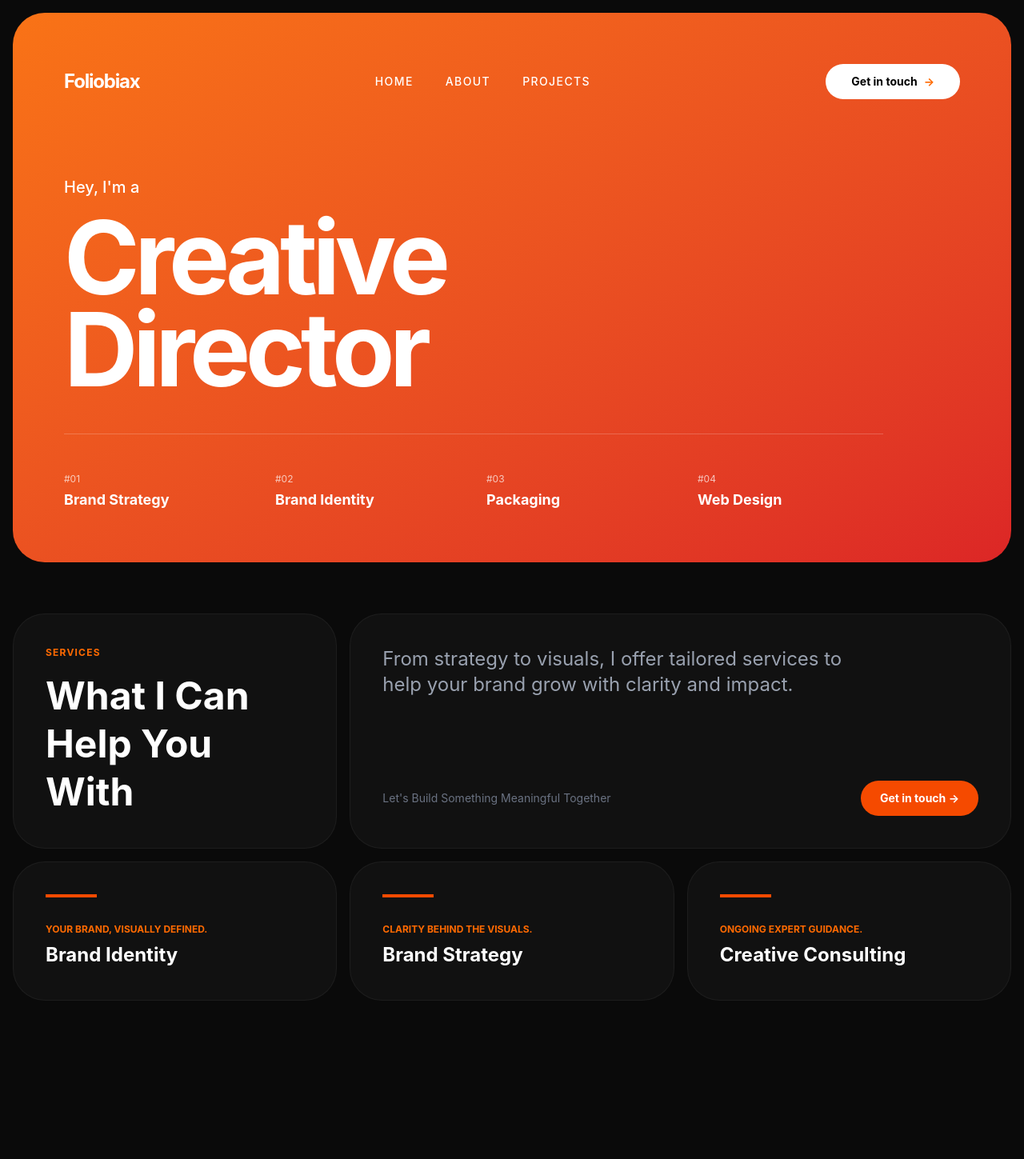
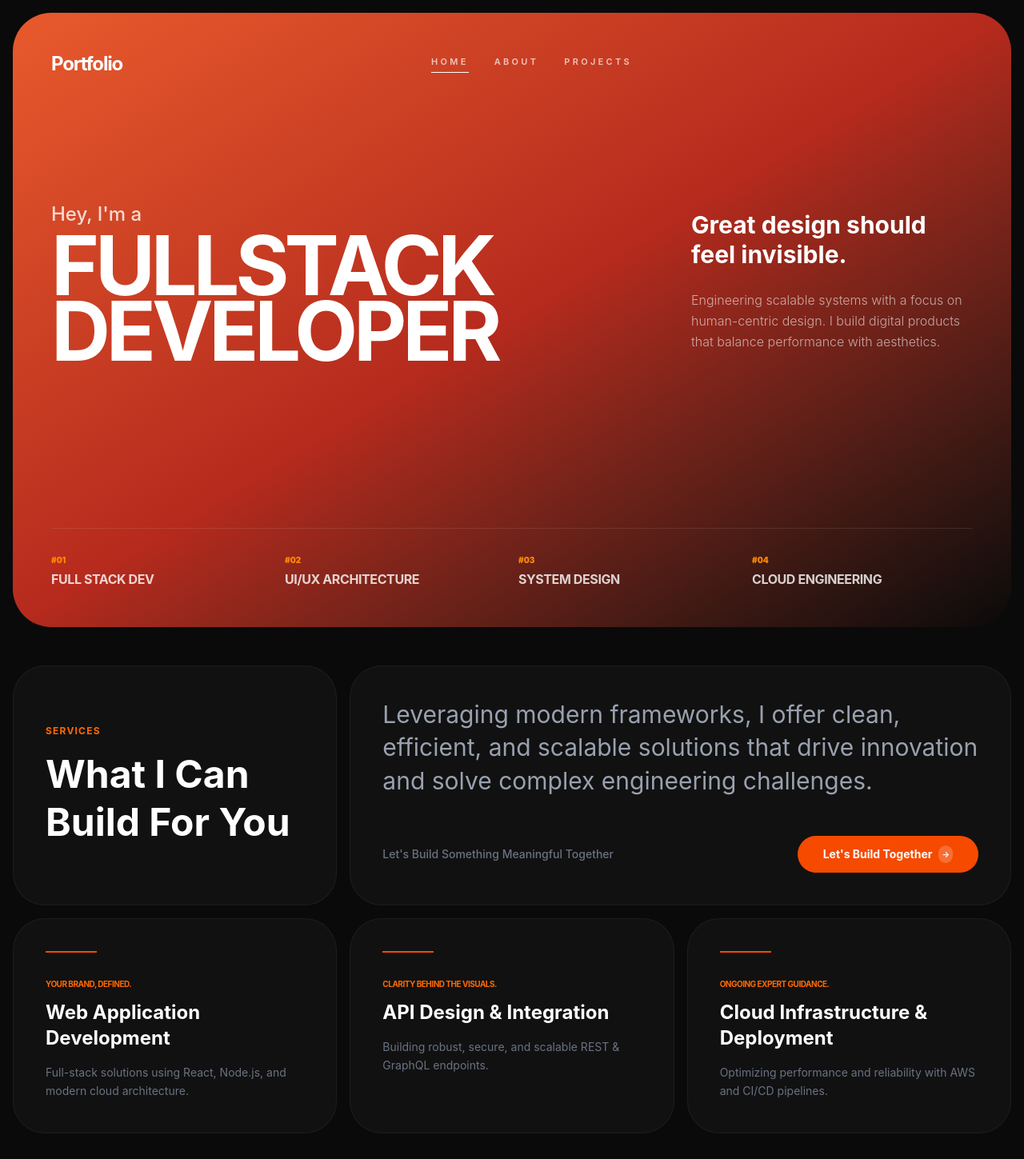
Before and after one commit to SKirushanth/Portfolio, a React (Vite) app: page / in a window 1280 px wide. Shown: the whole page at 80% size. Before the commit the page ends 1379 px from the top, so only its background shows below. Built offline with nearby package versions, Linux system fonts and the light colour scheme.

Commit message:
implement hero section with typewriter effect and fix component architecture

```diff
--- a/package.json
+++ b/package.json
@@ -12,7 +12,8 @@
   "dependencies": {
     "@tailwindcss/postcss": "^4.1.18",
     "react": "^19.2.0",
-    "react-dom": "^19.2.0"
+    "react-dom": "^19.2.0",
+    "typewriter-effect": "^2.22.0"
   },
   "devDependencies": {
     "@eslint/js": "^9.39.1",
--- a/src/App.tsx
+++ b/src/App.tsx
@@ -3,10 +3,9 @@ import Services from './sections/Services';
 
 function App() {
   return (
-    <main className="bg-[#0a0a0a] min-h-screen pb-20">
+    <main className="bg-[#0a0a0a] min-h-screen">
       <div className="max-w-[1400px] mx-auto">
         <Hero />
-        {/* You can add the TrustBar here later */}
         <Services />
       </div>
     </main>
--- /dev/null
+++ b/src/declarations.d.ts
@@ -0,0 +1 @@
+declare module 'typewriter-effect';
--- a/src/index.css
+++ b/src/index.css
@@ -1,16 +1,12 @@
 @import "tailwindcss";
 
 :root {
-  background-color: #0a0a0a;
+  background-color: #0d0d0d; /* Deep charcoal/black */
   color: white;
 }
 
+/* Ensure the font matches the clean sans-serif in your image */
 body {
-  margin: 0;
-  font-family: 'Inter', sans-serif;
+  font-family: 'Inter', system-ui, sans-serif;
+  -webkit-font-smoothing: antialiased;
 }
-
-
-.rounded-bento {
-  border-radius: 2.5rem;
-}
--- a/src/sections/Hero.tsx
+++ b/src/sections/Hero.tsx
@@ -1,33 +1,71 @@
+// @ts-ignore
+import Typewriter from 'typewriter-effect';
+
 export default function Hero() {
   return (
-    <section className="p-4">
-      <div className="bg-gradient-to-br from-[#f97316] to-[#dc2626] rounded-bento p-8 md:p-16 relative overflow-hidden">
+    <section id="home" className="p-4 h-screen">
+      {/* Changed bg-linear to bg-gradient */}
+      <div className="relative h-full w-full bg-gradient-to-br from-[#e85a2d] via-[#b52a1d] to-[#0a0a0a] rounded-[3rem] overflow-hidden flex flex-col justify-between p-8 md:p-12">
+
         {/* Navbar */}
-        <nav className="flex justify-between items-center mb-24">
-          <span className="font-bold text-2xl tracking-tighter">Foliobiax</span>
-          <div className="hidden md:flex gap-10 text-sm font-medium uppercase tracking-widest">
-            <a href="#home" className="hover:opacity-70 transition">Home</a>
-            <a href="#about" className="hover:opacity-70 transition">About</a>
-            <a href="#projects" className="hover:opacity-70 transition">Projects</a>
+        <nav className="relative z-10 flex justify-between items-center w-full">
+          <span className="text-2xl font-bold tracking-tighter text-white">Portfolio</span>
+          <div className="flex gap-8 text-[11px] uppercase tracking-[0.3em] font-semibold text-white/70">
+            <a href="#home" className="hover:text-white border-b border-white pb-1 transition">Home</a>
+            <a href="#about" className="hover:text-white transition">About</a>
+            <a href="#projects" className="hover:text-white transition">Projects</a>
           </div>
-          <button className="bg-white text-black px-8 py-3 rounded-full font-bold text-sm flex items-center gap-2">
-            Get in touch <span className="text-orange-500">→</span>
-          </button>
+          <div className="w-10"></div>
         </nav>
 
-        {/* Content */}
-        <div className="max-w-5xl">
-          <p className="text-xl font-medium mb-4">Hey, I'm a</p>
-          <h1 className="text-7xl md:text-9xl font-bold leading-[0.9] tracking-tighter mb-12">
-            Creative <br /> Director
-          </h1>
+        {/* Main Body Section */}
+        <div className="relative z-10 grid grid-cols-1 md:grid-cols-12 items-end gap-12 mb-12 text-white">
+          <div className="md:col-span-8">
+            <p className="text-xl md:text-2xl font-medium mb-2 opacity-80">Hey, I'm a</p>
+            <div className="text-6xl md:text-[8vw] font-bold leading-[0.8] tracking-tighter uppercase min-h-[1.6em]">
+              <Typewriter
+                options={{
+                  strings: [
+                    'Software <br/> Engineer',
+                    'Fullstack <br/> Developer',
+                    'System <br/> Architect',
+                    'Problem <br/> Solver'
+                  ],
+                  autoStart: true,
+                  loop: true,
+                  delay: 40,
+                  deleteSpeed: 25,
+                  cursor: '', // I added this to keep it clean as per your last request
+                }}
+              />
+            </div>
+          </div>
 
-          <div className="grid grid-cols-2 md:grid-cols-4 gap-8 pt-12 border-t border-white/20">
-            <div><p className="text-xs opacity-70 mb-1">#01</p><p className="font-bold text-lg">Brand Strategy</p></div>
-            <div><p className="text-xs opacity-70 mb-1">#02</p><p className="font-bold text-lg">Brand Identity</p></div>
-            <div><p className="text-xs opacity-70 mb-1">#03</p><p className="font-bold text-lg">Packaging</p></div>
-            <div><p className="text-xs opacity-70 mb-1">#04</p><p className="font-bold text-lg">Web Design</p></div>
+          <div className="md:col-span-4 max-w-md pb-4">
+            <h3 className="text-2xl md:text-3xl font-bold mb-6 leading-tight">
+              Great design should <br /> feel invisible.
+            </h3>
+            <p className="text-sm md:text-base opacity-60 leading-relaxed font-light">
+              Engineering scalable systems with a focus on human-centric design. I build digital products that balance performance with aesthetics.
+            </p>
           </div>
+        </div>
+
+        {/* Bottom Row */}
+        <div className="relative z-10 grid grid-cols-2 md:grid-cols-4 gap-4 pt-8 border-t border-white/10 text-white">
+          {[
+            { num: "01", label: "Full Stack Dev" },
+            { num: "02", label: "UI/UX Architecture" },
+            { num: "03", label: "System Design" },
+            { num: "04", label: "Cloud Engineering" },
+          ].map((item) => (
+            <div key={item.num} className="group">
+              <span className="text-[10px] text-orange-400 font-black block mb-1">#{item.num}</span>
+              <p className="text-sm md:text-base font-bold opacity-80 group-hover:opacity-100 transition-opacity uppercase tracking-tight">
+                {item.label}
+              </p>
+            </div>
+          ))}
         </div>
       </div>
     </section>
--- /dev/null
+++ b/src/sections/Projects.tsx
@@ -0,0 +1,46 @@
+export default function Projects() {
+  const projects = [
+    { id: 1, title: "Product Design", cat: "Shaping Experiences", img: "https://images.unsplash.com/photo-1550745165-9bc0b252726f?q=80&w=600&auto=format&fit=crop" },
+    { id: 2, title: "Brand Identity", cat: "Visual Systems", img: "https://images.unsplash.com/photo-1517336714731-489689fd1ca8?q=80&w=600&auto=format&fit=crop" },
+    { id: 3, title: "Cloud Solutions", cat: "Infrastructure", img: "https://images.unsplash.com/photo-1603791440384-56cd371ee9a7?q=80&w=600&auto=format&fit=crop" },
+  ];
+
+  return (
+    <section className="px-4 py-20 bg-[#0a0a0a]">
+      {/* Header Grid */}
+      <div className="grid grid-cols-1 md:grid-cols-12 gap-8 mb-16 items-end">
+        <div className="md:col-span-7">
+          <p className="text-orange-500 font-bold uppercase text-xs tracking-widest mb-4">Behind the Designs</p>
+          <h2 className="text-4xl md:text-6xl font-bold leading-tight">
+            Shaping Experiences That Make Life Simpler
+          </h2>
+        </div>
+        <div className="md:col-span-5 max-w-md">
+          <p className="text-gray-400 text-lg mb-6 leading-relaxed">
+            I'm a software engineer focused on building clean, intuitive interfaces that solve real-world problems.
+          </p>
+          <button className="bg-orange-600 px-8 py-3 rounded-full text-sm font-bold flex items-center gap-2">
+            Let's Talk <span className="bg-white/20 rounded-full p-1 text-[10px]">→</span>
+          </button>
+        </div>
+      </div>
+
+      {/* Portrait Image Grid */}
+      <div className="grid grid-cols-1 md:grid-cols-3 gap-6">
+        {projects.map((p) => (
+          <div key={p.id} className="group cursor-pointer">
+            <div className="aspect-[3/4] overflow-hidden rounded-[2.5rem] mb-6">
+              <img
+                src={p.img}
+                alt={p.title}
+                className="w-full h-full object-cover grayscale group-hover:grayscale-0 group-hover:scale-105 transition-all duration-700"
+              />
+            </div>
+            <p className="text-orange-500 text-[10px] font-bold uppercase mb-1">{p.cat}</p>
+            <h4 className="text-2xl font-bold">{p.title}</h4>
+          </div>
+        ))}
+      </div>
+    </section>
+  );
+}
--- a/src/sections/Services.tsx
+++ b/src/sections/Services.tsx
@@ -1,35 +1,61 @@
 export default function Services() {
   return (
-    <section className="px-4 py-12 grid grid-cols-1 md:grid-cols-12 gap-4">
-      {/* Title Card */}
-      <div className="md:col-span-4 bg-[#111] p-10 rounded-bento border border-white/5">
+    <section id="about" className="px-4 py-8 bg-[#0a0a0a]">
+      {/* Top Grid: Title and Main Description */}
+      <div className="grid grid-cols-1 md:grid-cols-12 gap-4 mb-4">
+
+        {/* Header Card */}
+        <div className="md:col-span-4 bg-[#111] p-10 rounded-[2.5rem] border border-white/5 flex flex-col justify-center">
           <p className="text-orange-500 font-bold uppercase text-xs tracking-widest mb-4">Services</p>
-        <h2 className="text-5xl font-bold leading-tight">What I Can Help You With</h2>
+          <h2 className="text-5xl font-bold leading-tight">What I Can Build For You</h2>
         </div>
 
-      {/* Description Card */}
-      <div className="md:col-span-8 bg-[#111] p-10 rounded-bento border border-white/5 flex flex-col justify-between">
-        <p className="text-2xl text-gray-400 max-w-xl">
-          From strategy to visuals, I offer tailored services to help your brand grow with clarity and impact.
+        {/* Big Description Card */}
+        <div className="md:col-span-8 bg-[#111] p-10 rounded-[2.5rem] border border-white/5 flex flex-col justify-between">
+          <p className="text-2xl md:text-3xl text-gray-400 leading-snug">
+            Leveraging modern frameworks, I offer clean, efficient, and scalable
+            solutions that drive innovation and solve complex engineering challenges.
           </p>
-        <div className="mt-8 flex justify-between items-center">
-          <p className="text-gray-500 text-sm">Let's Build Something Meaningful Together</p>
-          <button className="bg-orange-600 px-6 py-3 rounded-full text-sm font-bold">Get in touch →</button>
+          <div className="mt-12 flex justify-between items-center">
+            <p className="text-gray-500 text-sm font-medium">Let's Build Something Meaningful Together</p>
+            <button className="bg-orange-600 hover:bg-orange-700 transition-colors px-8 py-3 rounded-full text-sm font-bold flex items-center gap-2">
+              Let's Build Together <span className="bg-white/20 rounded-full p-1 text-[10px]">→</span>
+            </button>
+          </div>
         </div>
       </div>
 
-      {/* Individual Service Cards */}
+      {/* Bottom Grid: Feature Cards */}
+      <div className="grid grid-cols-1 md:grid-cols-3 gap-4">
         {[
-        { title: "Brand Identity", sub: "Your brand, visually defined." },
-        { title: "Brand Strategy", sub: "Clarity behind the visuals." },
-        { title: "Creative Consulting", sub: "Ongoing expert guidance." }
-      ].map((s) => (
-        <div key={s.title} className="md:col-span-4 bg-[#111] p-10 rounded-bento border border-white/5 hover:border-orange-500/50 transition-all group">
-          <div className="w-16 h-1 bg-orange-600 mb-8 transition-all group-hover:w-full" />
-          <p className="text-orange-500 text-xs font-bold mb-2 uppercase">{s.sub}</p>
-          <h4 className="text-2xl font-bold">{s.title}</h4>
+          {
+            title: "Web Application Development",
+            sub: "Your brand, defined.",
+            desc: "Full-stack solutions using React, Node.js, and modern cloud architecture."
+          },
+          {
+            title: "API Design & Integration",
+            sub: "Clarity behind the visuals.",
+            desc: "Building robust, secure, and scalable REST & GraphQL endpoints."
+          },
+          {
+            title: "Cloud Infrastructure & Deployment",
+            sub: "Ongoing expert guidance.",
+            desc: "Optimizing performance and reliability with AWS and CI/CD pipelines."
+          }
+        ].map((service, index) => (
+          <div key={index} className="bg-[#111] p-10 rounded-[2.5rem] border border-white/5 hover:border-orange-500/30 transition-all group">
+            <div className="w-16 h-[2px] bg-orange-600 mb-8 transition-all group-hover:w-full" />
+            <p className="text-orange-500 text-[10px] font-bold mb-3 uppercase tracking-tighter">
+              {service.sub}
+            </p>
+            <h4 className="text-2xl font-bold mb-4">{service.title}</h4>
+            <p className="text-gray-500 text-sm leading-relaxed">
+              {service.desc}
+            </p>
           </div>
         ))}
+      </div>
     </section>
   );
 }
```
Also changed, not shown: 1 other file (tests, documents, lock files or other folders). Lines whose indentation alone changed are shown as unchanged.
